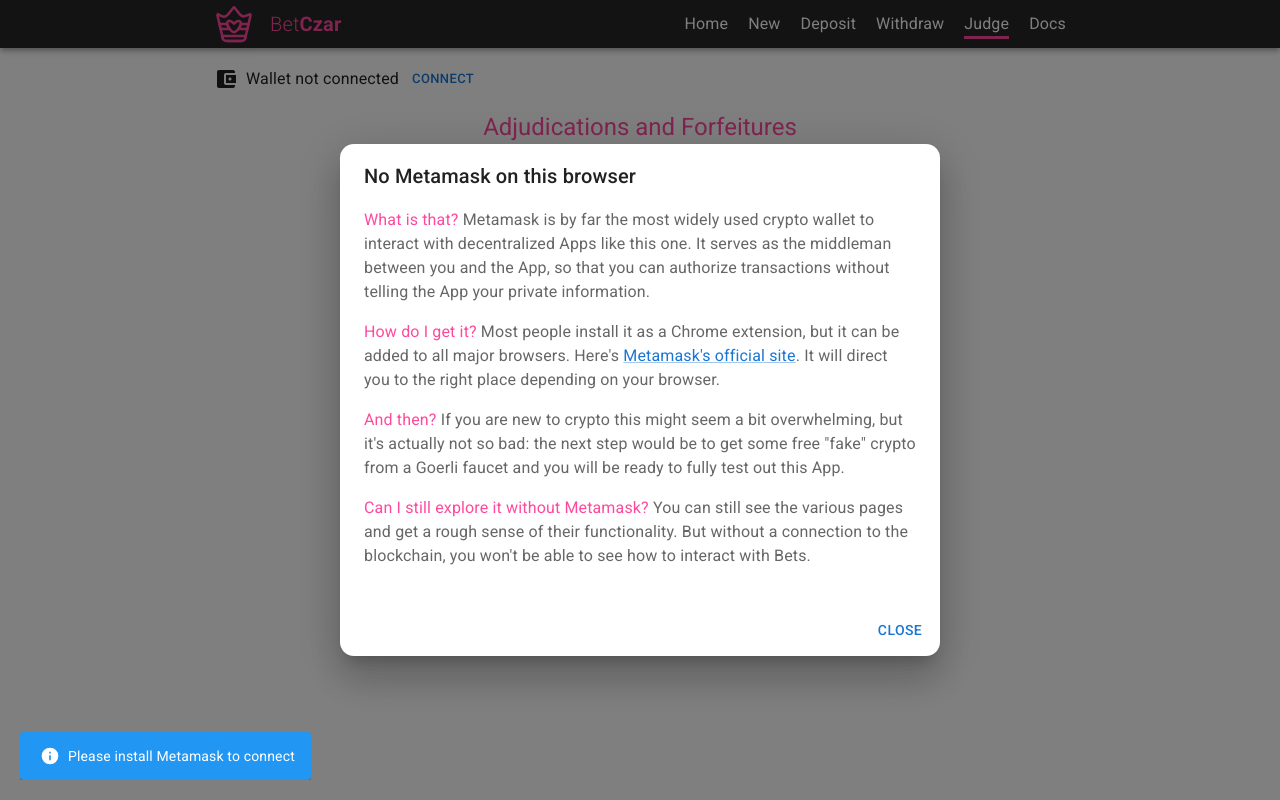
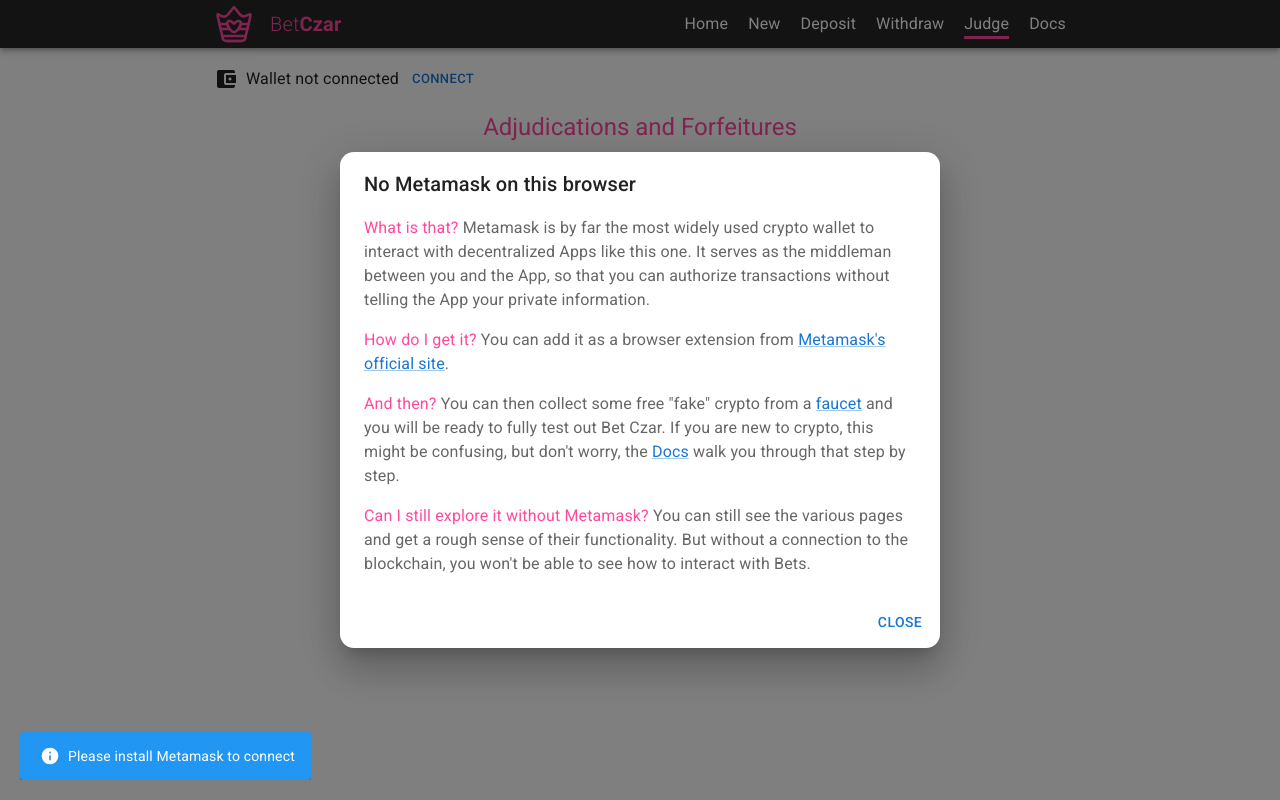
Before and after one commit to reasonmethis/bet-czar-frontend, a React (Create React App) app: page /betczar_frontend/judge in a window 1280 px wide. Both pictures are taken after a click on the button "CONNECT". Built offline with nearby package versions, Linux system fonts and the light colour scheme.

Commit message:
better user messages with links to docs

```diff
--- a/src/components/CustomTypographyList.tsx
+++ b/src/components/CustomTypographyList.tsx
@@ -1,12 +1,13 @@
 import Typography from "@mui/material/Typography"
 import CustomTypography from './CustomTypography'
 type CustomTypographyListPropsT = {
-    parts: string[]
+    parts: string[],
+    isParagraph: boolean
 }
 
-export default function CustomTypographyList({parts}: CustomTypographyListPropsT) {
-  return <Typography paragraph>{
-    parts.map((part, ind) =>
+export default function CustomTypographyList(props: CustomTypographyListPropsT) {
+  return <Typography paragraph={props.isParagraph}>{
+    props.parts.map((part, ind) =>
     <CustomTypography key={ind} text={part}></CustomTypography>)
     }</Typography>
 }
--- a/src/components/NoWalletMsg.tsx
+++ b/src/components/NoWalletMsg.tsx
@@ -16,6 +16,8 @@
 
 export function NoWalletMsg({ isOpen, setOpen }: NoWalletMsgPropsT) {
   const handleClose = () => setOpen(false)
+  const paragraphArray = connectBtnMsgs["nowallet"]
+  const lastParagraphInd = paragraphArray.length - 1
   return (
     <>
       <Dialog
@@ -27,8 +29,8 @@
         <DialogTitle>No Metamask on this browser</DialogTitle>
         <DialogContent>
           <DialogContentText component="div">
-            {connectBtnMsgs["nowallet"].map((paragraph, i) => (
-              <CustomTypographyList key={i} parts={paragraph} />
+            {paragraphArray.map((paragraph, i) => (
+              <CustomTypographyList key={i} parts={paragraph} isParagraph={i < lastParagraphInd}/>
             ))}
           </DialogContentText>
         </DialogContent>
--- a/src/components/WelcomeMsg.tsx
+++ b/src/components/WelcomeMsg.tsx
@@ -1,18 +1,17 @@
-import FormControlLabel from "@mui/material/FormControlLabel";
 import Button from "@mui/material/Button";
 import Checkbox from "@mui/material/Checkbox";
-import Stack from "@mui/material/Stack";
 import Dialog from "@mui/material/Dialog";
 import DialogActions from "@mui/material/DialogActions";
 import DialogContent from "@mui/material/DialogContent";
 import DialogContentText from "@mui/material/DialogContentText";
 import DialogTitle from "@mui/material/DialogTitle";
+import FormControlLabel from "@mui/material/FormControlLabel";
 import { useLocalStorage } from "usehooks-ts";
 
+import { useState } from "react";
 import { welcomeMsgs } from "../constants";
 import { Action, StateBundleT } from "../StateReducer";
 import CustomTypographyList from "./CustomTypographyList";
-import { useState } from "react";
 
 export type WelcomeMsgPropsT = {
   /*open: boolean,
@@ -27,28 +26,35 @@
   const handleChange = (event: React.ChangeEvent<HTMLInputElement>) => {
     setNomoreChecked(event.target.checked);
   };
-  const handleClose = () =>{
+  const handleClose = () => {
     sstate.dispatch({ type: Action.WELCOME_MSG_DISMISSED });
-    setNomore(nomoreChecked)
-  }
+    setNomore(nomoreChecked);
+  };
 
+  const lastParagraphInd = welcomeMsgs["normal"].length - 1;
   return (
     <>
       <Dialog
         fullWidth={false}
-        sx={{"& .MuiPaper-root":{borderRadius:"14px"}}}
+        sx={{ "& .MuiPaper-root": { borderRadius: "14px" } }}
         open={!nomore && sstate.val.welcomeState.includes("SHW")}
         onClose={handleClose}
       >
         <DialogTitle>Welcome to Bet Czar</DialogTitle>
-        <DialogContent>
+        <DialogContent sx={{paddingBottom:"15px"}}>
           <DialogContentText component="div">
             {welcomeMsgs["normal"].map((paragraph, i) => (
-              <CustomTypographyList key={i} parts={paragraph} />
+              <CustomTypographyList
+                key={i}
+                parts={paragraph}
+                isParagraph={i < lastParagraphInd}
+              />
             ))}
           </DialogContentText>
         </DialogContent>
-        <DialogActions sx={{width:"100%", justifyContent:"space-between", pl:3, pr:3}}>
+        <DialogActions
+          sx={{ width: "100%", justifyContent: "space-between", pl: 3, pr: 3 }}
+        >
           <FormControlLabel
             control={
               <Checkbox
--- a/src/constants.tsx
+++ b/src/constants.tsx
@@ -7,7 +7,10 @@
   { name: "Deposit", href: ROUTE_PREFIX + "/deposit" },
   { name: "Withdraw", href: ROUTE_PREFIX + "/withdraw" },
   { name: "Judge", href: ROUTE_PREFIX + "/judge" },
-  { name: "Docs", href: "https://github.com/reasonmethis/betczar_frontend/blob/master/README.md" },
+  {
+    name: "Docs",
+    href: "https://github.com/reasonmethis/betczar_frontend/blob/master/README.md",
+  },
 ];
 // Here's a list of network ids https://docs.metamask.io/guide/ethereum-provider.html#properties
 // to use when deploying to other networks.
@@ -39,7 +42,11 @@
     userMsg: "Insufficient balance for tx",
     level: "error",
   },
-  { code: "NETWORK_ERROR", userMsg: "Network is not responding to requests", level: "error" },
+  {
+    code: "NETWORK_ERROR",
+    userMsg: "Network is not responding to requests",
+    level: "error",
+  },
 ];
 
 export const statusTypographyvariant = "subtitle2";
@@ -52,17 +59,25 @@
     ],
     [
       "S:Toy example: ",
-      "N: say you bet your friend Bob $100 that you can teach your cat to do a somersault in two weeks. Unfortunately Bob is flaky, so you need some way to make sure he will pay up. You can then use Bet Czar to create a bet enforced by a smart contract.",
+      "N: say you bet your friend Bob $100 that you can teach your cat to do a somersault in two weeks.  Bob can be flaky, so you need a way to make sure he will pay up. You can then use Bet Czar to create a bet enforced by a smart contract.",
     ],
     [
       "S:How would that work?",
-      "N: You both deposit your wagers into escrow and designate your other friend Judy to be the judge - in case you and Bob can't agree who won. The winner can withdraw the whole amount  whenever (a) one of you concedes defeat OR (b) Judy designates the winner (or calls a tie).",
+      "N: You both deposit your wagers into escrow and designate your other friend Judy to be the judge - in case you and Bob can't agree who won. The winner can withdraw the whole amount whenever (a) one of you concedes defeat OR (b) Judy designates the winner (or calls a tie).",
     ],
     [
-      "S:Can Bet Czar steal our money? ",
-      'N: No, the contract is built with no "superuser", only the bet participants can withdraw the money in the escrow. The contract code can be examined, it is ',
-
-      "L: verified ##https://goerli.etherscan.io/address/0x497ff2D9CC6674b64e1619c87468EFE8692F0353#code","N: on Etherscan. ",
+      "S:How do I use Bet Czar?",
+      "N: You can explore its full functionality with free test tokens. The ",
+      "L:Docs ##https://github.com/reasonmethis/betczar_frontend/blob/master/README.md",
+      " walk you through that step by step.",
+    ],
+    [
+      "S:Can Bet Czar steal our money?",
+      "N: No, the contract code (",
+      "L:verified ##https://goerli.etherscan.io/address/0x497ff2D9CC6674b64e1619c87468EFE8692F0353#code",
+      'N:) is built with no "superuser", only the bet participants can withdraw the money. The ',
+      "L:Docs ##https://github.com/reasonmethis/betczar_frontend/blob/master/README.md",
+      " have more information about this as well.",
     ],
   ],
 };
@@ -75,24 +90,28 @@
     ],
     [
       "S:How do I get it?",
-      "N: Most people install it as a Chrome extension, but it can be added to all major browsers. Here's ",
+      "N: You can add it as a browser extension from ",
       "L:Metamask's official site ##https://metamask.io/download/",
-      "N:. It will direct you to the right place depending on your browser."
+      "N:.",
     ],
     [
       "S:And then?",
-      'N: If you are new to crypto this might seem a bit overwhelming, but it\'s actually not so bad: the next step would be to get some free "fake" crypto from a Goerli faucet and you will be ready to fully test out this App.',
+      'N: You can then collect some free "fake" crypto from a ',
+      "L:faucet ##https://goerli-faucet.pk910.de",
+      'N: and you will be ready to fully test out Bet Czar. If you are new to crypto, this might be confusing, but don\'t worry, the ',
+      "L:Docs ##https://github.com/reasonmethis/betczar_frontend/blob/master/README.md",
+      " walk you through that step by step.",
     ],
     [
       "S:Can I still explore it without Metamask?",
-      "N: You can still see the various pages and get a rough sense of their functionality. But without a connection to the blockchain, you won't be able to see how to interact with Bets."
+      "N: You can still see the various pages and get a rough sense of their functionality. But without a connection to the blockchain, you won't be able to see how to interact with Bets.",
       //"N: Yes, but you won't be able to create and manage Bets. You can still query the status of others' Bets on Goerli (it's a test network for Ethereum). To do that, wherever it asks for a Bet id, just enter 0, 1, or 2.",
     ],
   ],
 };
-//test_addr_with_bets_on_goerli_network_TEST
-export const TEST_ADDR = "0xf39Fd6e51aad88F6F4ce6aB8827279cffFb92266"//"0x1111111111111111111111111111111111111111";
+
+export const TEST_ADDR = "0xf39Fd6e51aad88F6F4ce6aB8827279cffFb92266"; //"0x1111111111111111111111111111111111111111";
 export const TEST_NETWORK_ID = "5";
-export const TEST_NETWORK_NAME = "goerli"
-export const TEST_RPC = "https://eth-goerli.g.alchemy.com/v2/demo"
+export const TEST_NETWORK_NAME = "goerli";
+export const TEST_RPC = "https://eth-goerli.g.alchemy.com/v2/demo";
 //"https://goerli.infura.io/v3/"; //says can't detect network
```
